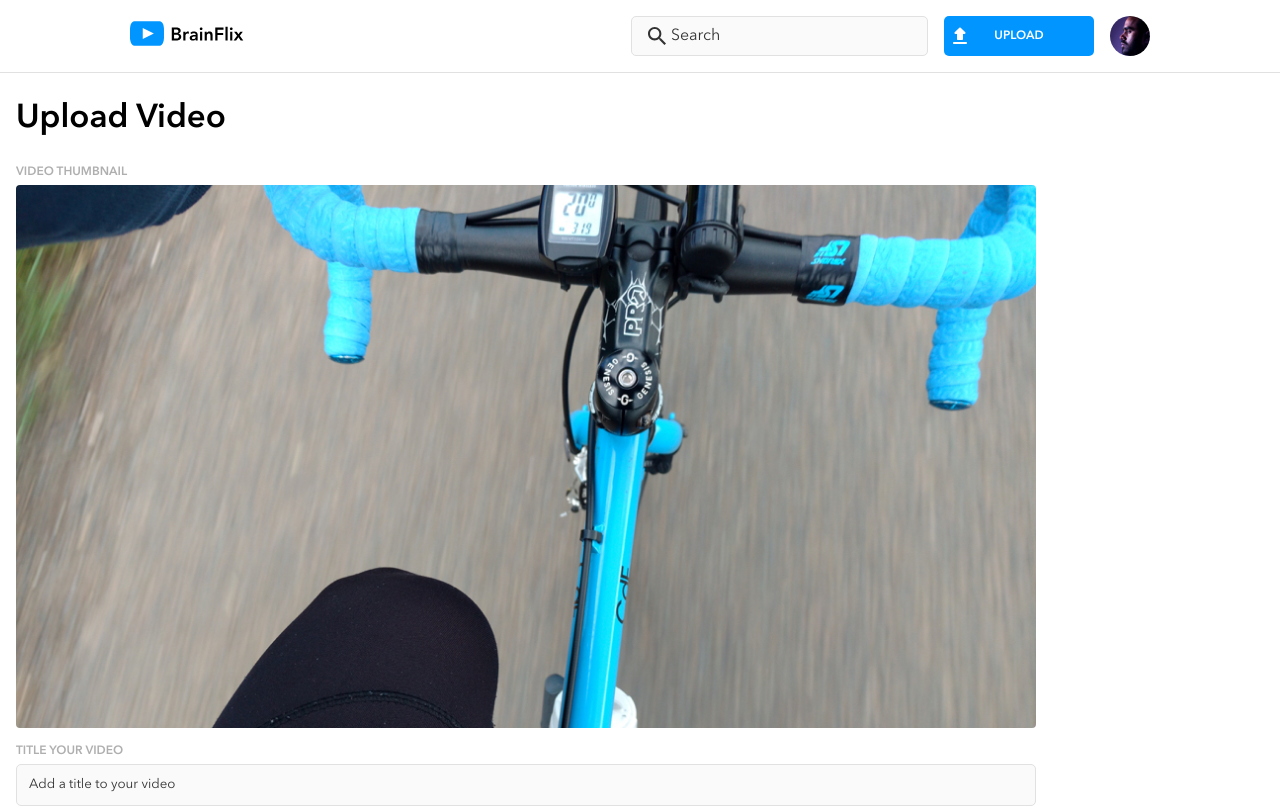
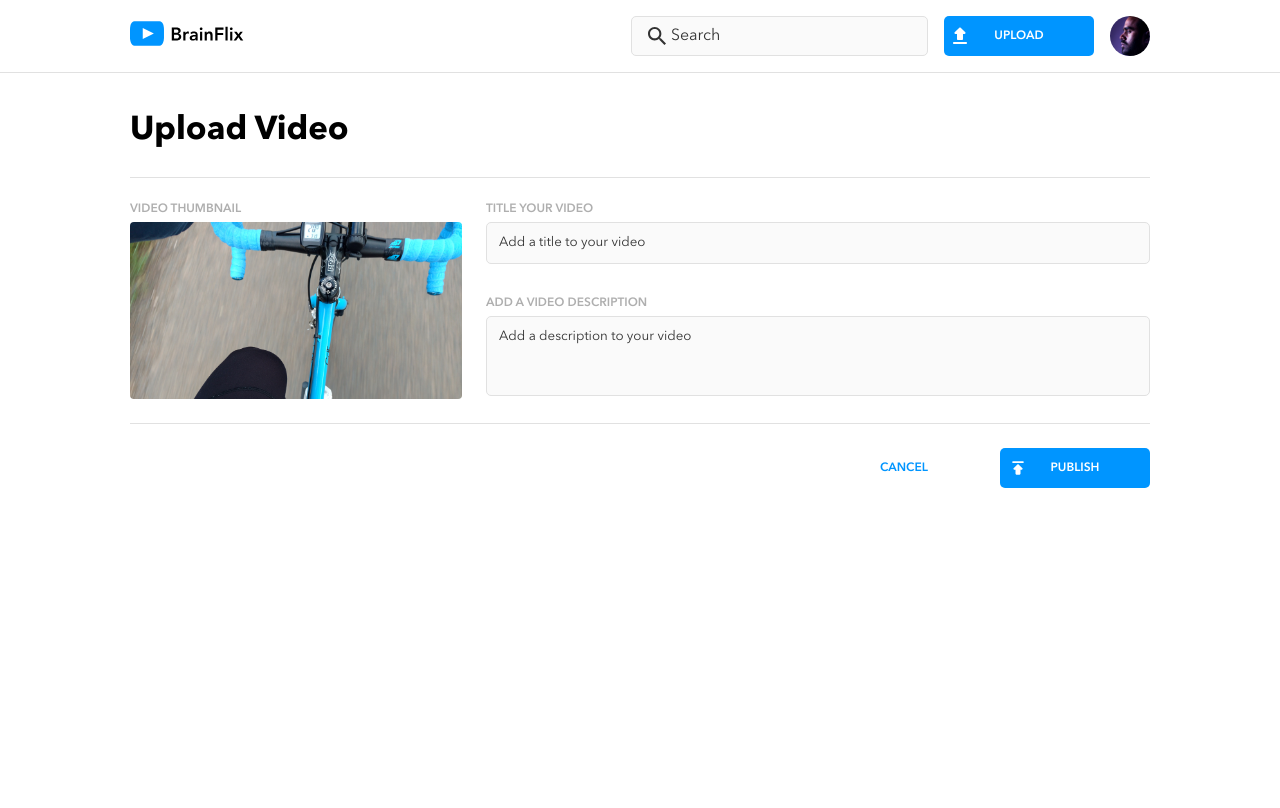
Before and after one commit to paulineleonor/brainflix, a React (Create React App) app: page /upload in a window 1280 px wide. Shown: the top 808 px of the page. Built offline with nearby package versions, Linux system fonts and the light colour scheme.

Commit message:
Style tablet and desktop versions of upload page

```diff
--- a/src/App.scss
+++ b/src/App.scss
@@ -2,3 +2,51 @@
 @use "./styles/partials/resets" as *;
 @use "./styles/partials/typography";
 @use "./styles/partials/variables" as *;
+
+.button,
+.upload__button {
+  all: unset;
+  display: flex;
+  background-color: $brand-primary-2;
+  background-position: 3% 50%;
+  background-repeat: no-repeat;
+  height: 4rem;
+  width: 100%;
+  border-radius: 5px;
+  color: white;
+  justify-content: center;
+  align-items: center;
+  text-transform: uppercase;
+  @include labels-buttons;
+  cursor: pointer;
+  transition: background-color 1s;
+
+  @include tablet {
+    width: 15rem;
+  }
+
+  &:hover {
+    background-color: $brand-secondary-2;
+  }
+  &--comment {
+    background-image: url("./assets/Icons/add_comment.svg");
+    background-size: 2rem;
+
+    @include tablet {
+      background-position: 6% 50%;
+    }
+  }
+
+  &--search {
+    background-image: url("./assets/Icons/upload.svg");
+  }
+
+  &--publish {
+    background-size: 2rem;
+    background-image: url("./assets/Icons/publish.svg");
+
+    @include tablet {
+      background-position: 6% 50%;
+    }
+  }
+}
--- a/src/components/button/Button.scss
+++ b/src/components/button/Button.scss
@@ -1,44 +1,45 @@
 @use "../../styles/partials/variables" as *;
 @use "../../styles/partials/mixins" as *;
 
-.button {
-  all: unset;
-  display: flex;
-  background-color: $brand-primary-2;
-  background-position: 3% 50%;
-  background-repeat: no-repeat;
-  height: 4rem;
-  width: 100%;
-  border-radius: 5px;
-  color: white;
-  justify-content: center;
-  align-items: center;
-  text-transform: uppercase;
-  @include labels-buttons;
-  cursor: pointer;
-  transition: background-color 1s;
+// .button,
+// .upload__button {
+//   all: unset;
+//   display: flex;
+//   background-color: $brand-primary-2;
+//   background-position: 3% 50%;
+//   background-repeat: no-repeat;
+//   height: 4rem;
+//   width: 100%;
+//   border-radius: 5px;
+//   color: white;
+//   justify-content: center;
+//   align-items: center;
+//   text-transform: uppercase;
+//   @include labels-buttons;
+//   cursor: pointer;
+//   transition: background-color 1s;
 
-  @include tablet {
-    width: 15rem;
-  }
+//   @include tablet {
+//     width: 15rem;
+//   }
 
-  &:hover {
-    background-color: $brand-secondary-2;
-  }
-  &--comment {
-    background-image: url("../../assets/Icons/add_comment.svg");
-    background-size: 2rem;
+//   &:hover {
+//     background-color: $brand-secondary-2;
+//   }
+//   &--comment {
+//     background-image: url("../../assets/Icons/add_comment.svg");
+//     background-size: 2rem;
 
-    @include tablet {
-      background-position: 6% 50%;
-    }
-  }
+//     @include tablet {
+//       background-position: 6% 50%;
+//     }
+//   }
 
-  &--search {
-    background-image: url("../../assets/Icons/upload.svg");
-  }
+//   &--search {
+//     background-image: url("../../assets/Icons/upload.svg");
+//   }
 
-  &--upload {
-    background-image: url("../../assets/Icons/publish.svg");
-  }
-}
+//   &--publish {
+//     background-image: url("../../assets/Icons/publish.svg");
+//   }
+// }
--- a/src/components/hero/Hero.scss
+++ b/src/components/hero/Hero.scss
@@ -19,11 +19,10 @@
   &__image {
     width: 100%;
     margin: 0 auto;
-    max-height: 43rem;
+    height: 20%;
 
     @include tablet {
-      max-height: 57rem;
-      max-width: 91rem;
+      height: 39rem;
     }
 
     @include desktop {
--- a/src/pages/upload/Upload.jsx
+++ b/src/pages/upload/Upload.jsx
@@ -9,10 +9,9 @@ const Upload = () => {
   const [titleHasError, setTitleHasError] = useState(false);
   const navigate = useNavigate();
 
+  // checks for valid input, sets states, and navigates to homepage after 3 secs
   const handlePublish = (e) => {
     e.preventDefault();
-
-    console.log("test");
 
     if (!e.target.description.value && !e.target.title.value) {
       setTitleHasError(true);
@@ -31,9 +30,22 @@ const Upload = () => {
     setShowMessage(true);
 
     setTimeout(() => {
-      console.log("test2");
       navigate("/");
-    }, 1000);
+    }, 3000);
+  };
+
+  // changes error state of title to false when field is not empty
+  const handleTitleChange = (e) => {
+    if (e.target.value.length > 0) {
+      setTitleHasError(false);
+    }
+  };
+
+  // changes error state of description to false when field is not empty
+  const handleDescriptionChange = (e) => {
+    if (e.target.value.length > 0) {
+      setDescriptionHasError(false);
+    }
   };
 
   return (
@@ -57,6 +69,7 @@ const Upload = () => {
                   name="title"
                   id="title"
                   placeholder="Add a title to your video"
+                  onChange={(e) => handleTitleChange(e)}
                   className={`upload__input ${
                     titleHasError && "upload__input--error"
                   }`}
@@ -68,17 +81,30 @@ const Upload = () => {
                   name="description"
                   id="description"
                   placeholder="Add a description to your video"
+                  onChange={(e) => handleDescriptionChange(e)}
                   className={`upload__input upload__input--height ${
                     descriptionHasError && "upload__input--error"
                   }`}
                 />
               </div>
             </div>
-          </section>{" "}
-          <div className="upload__buttons">
-            {showMessage && <p>Upload successful</p>}
-            <button className="button button--upload">Publish</button>
-            <Link to="/">Cancel</Link>
+          </section>
+          <div className="upload__functionalities">
+            {showMessage && (
+              <div className="upload__success">
+                <p className="upload__message">Upload successful</p>
+              </div>
+            )}
+            <div className="upload__buttons">
+              <button className="upload__button upload__button--publish">
+                Publish
+              </button>
+              <div className="upload__cancel">
+                <Link to="/" className="upload__link">
+                  Cancel
+                </Link>
+              </div>
+            </div>
           </div>
         </form>
       </div>
--- a/src/pages/upload/Upload.scss
+++ b/src/pages/upload/Upload.scss
@@ -2,25 +2,65 @@
 @use "../../styles/partials/mixins" as *;
 
 .upload {
-  padding: 1.6rem;
+  padding: $standard-spacing-mobile;
   border-top: $border;
+
+  @include tablet {
+    padding: $standard-spacing-desktop;
+  }
+
   &__container {
     max-width: $desktop-max-width;
+    margin: 0 auto;
   }
+
   &__form-container {
     display: flex;
     flex-direction: column;
     margin-bottom: $standard-spacing-mobile;
+
+    @include desktop {
+      width: 33%;
+    }
+  }
+
+  &__form-wrapper {
+    @include desktop {
+      display: flex;
+      justify-content: space-between;
+    }
   }
 
   &__title {
-    margin: 0.8rem 0 2.4rem 0;
+    padding: 0.8rem 0 $gutter-desktop 0;
+
+    @include tablet {
+      font-weight: 700;
+      border-bottom: $border;
+      padding: 0 0 $gutter-desktop 0;
+      margin-bottom: $gutter-desktop;
+    }
   }
+
   &__image {
     width: 100%;
     border-radius: 4px;
+
+    @include tablet {
+      width: 50%;
+    }
+
+    @include desktop {
+      width: 100%;
+    }
   }
 
+  &__fields {
+    @include desktop {
+      width: 66%;
+      margin-left: $gutter-desktop;
+    }
+  }
   &__questions {
     display: flex;
     flex-direction: column;
@@ -30,8 +70,16 @@
     @include form-styling;
     margin-bottom: $standard-spacing-mobile;
 
+    @include desktop {
+      margin-bottom: 3.2rem;
+    }
+
     &--height {
       height: 8rem;
+
+      @include desktop {
+        margin-bottom: 0;
+      }
     }
 
     &--error {
@@ -39,7 +87,66 @@
     }
   }
 
+  &__functionalities {
+    margin-top: 0.8rem;
+
+    @include tablet {
+      border-top: $border;
+      padding-top: $gutter-desktop;
+      display: flex;
+      justify-content: flex-end;
+    }
+  }
+
   &__buttons {
-    margin-top: 0.8rem;
+    display: flex;
+    flex-direction: column;
+    align-items: center;
+
+    @include tablet {
+      flex-direction: row-reverse;
+    }
+  }
+
+  &__cancel {
+    height: 4rem;
+    display: flex;
+    align-items: center;
+    margin: $gutter-desktop 0 0.8rem 0;
+
+    @include tablet {
+      margin: 0;
+      width: 12rem;
+    }
+  }
+
+  &__link {
+    color: $brand-primary-2;
+    text-transform: uppercase;
+    font-weight: 600;
+    font-size: 1.2rem;
+  }
+
+  &__success {
+    width: 100%;
+    background-color: $brand-primary-3;
+    border-radius: 4px;
+    display: flex;
+    justify-content: center;
+    align-items: center;
+    height: 3rem;
+    margin-bottom: $gutter-desktop;
+
+    @include tablet {
+      height: 4rem;
+      width: auto;
+      margin-bottom: 0;
+      margin-right: 8rem;
+      padding: 0 $gutter-desktop;
+    }
+  }
+
+  &__message {
+    color: $brand-secondary-4;
   }
 }
```
